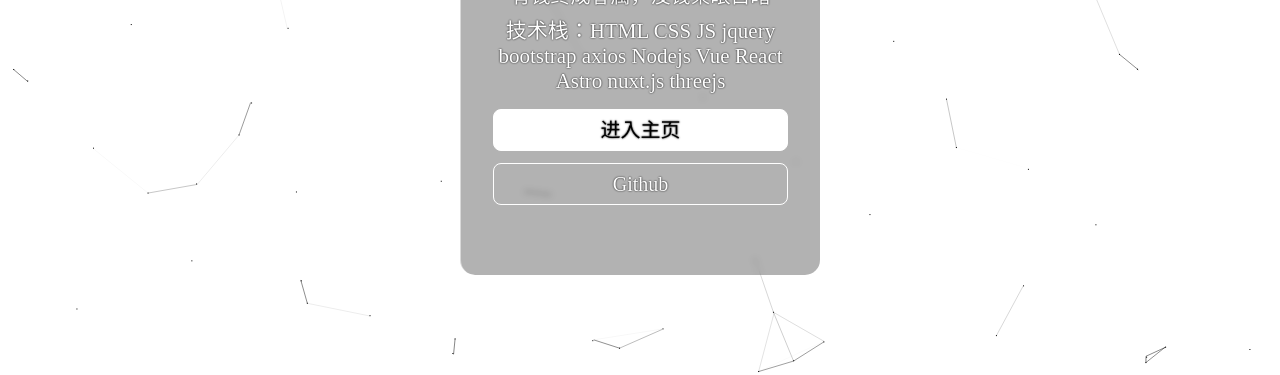
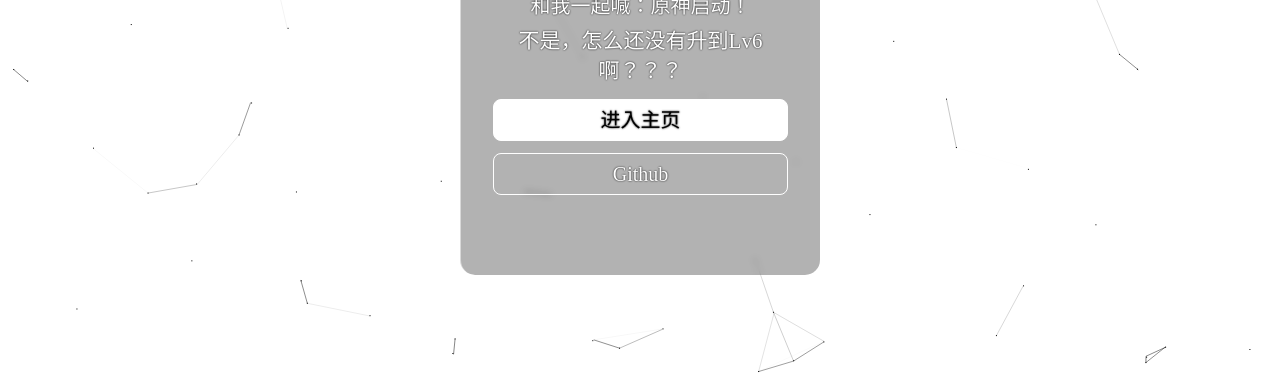
Before and after one commit to woyaolv6a/woyaolv6a.github.io, a plain HTML site: page index.html in a window 1280 px wide. Shown: the part 425-800 px from the top of the page. Drawn offline with Linux system fonts and the light colour scheme.

Commit message:
Update index.html

```diff
--- a/index.html
+++ b/index.html
@@ -14,9 +14,9 @@
   <div id="modal" class="modal_text">
     <img src="./img/avatar2.jpg" alt="avatar" class="modal__img" width="200" height="200">
     <div class="modal__name">Shiinafan</div>
-    <div class="modal__intro">有钱终成眷属，没钱亲眼目睹</div>
+    <div class="modal__intro">和我一起喊：原神启动！</div>
     <div class="modal_tech">
-      技术栈：HTML CSS JS jquery bootstrap axios Nodejs Vue React Astro nuxt.js threejs
+      不是，怎么还没有升到Lv6啊？？？
     </div>
     <div class="button_group">
       <a href="/" class="modal__button">进入主页</a>
```
